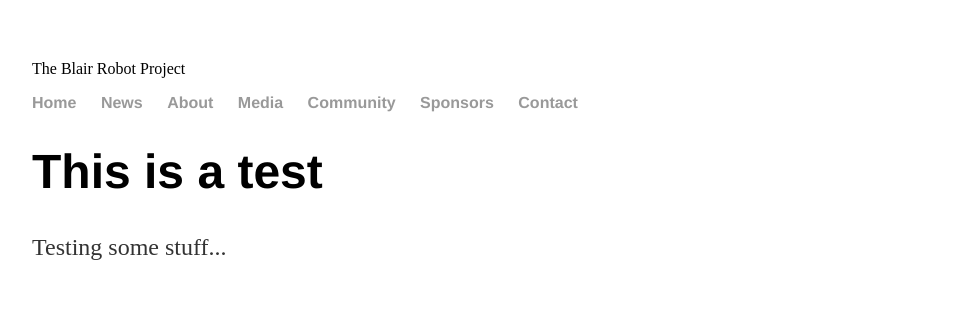
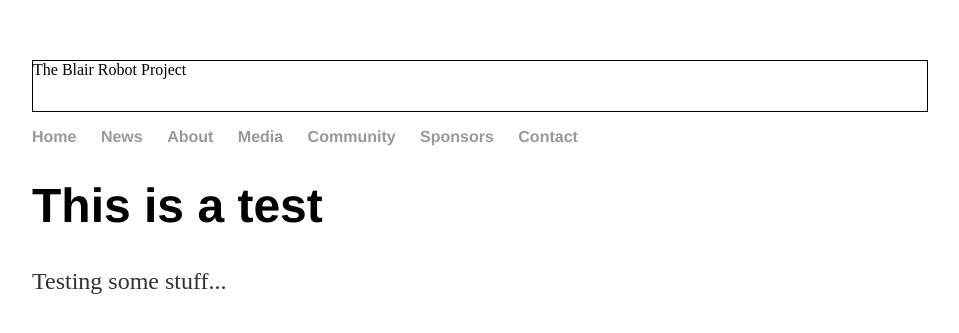
Before and after one commit to mouseythemouse/449, a Jekyll site: the page built from index.html, in a window 1280 px wide. Shown: the top 333 px of the page, without its empty margins (160-1119 px from the left). Built offline with Jekyll 4.4.1, drawn with Linux system fonts in a browser that asks for light colours.

Commit message:
Update main.css

```diff
--- a/css/main.css
+++ b/css/main.css
@@ -1,6 +1,12 @@
 body {
     margin: 60px auto;
     width: 70%;
+}
+header {
+    height: 50px;
+    border: 1px solid;
+    width: 900 px;
+    margin:0px auto;
 }
 nav ul {
     font-family:'Helvetica', 'Arial', 'Sans-Serif';
```
